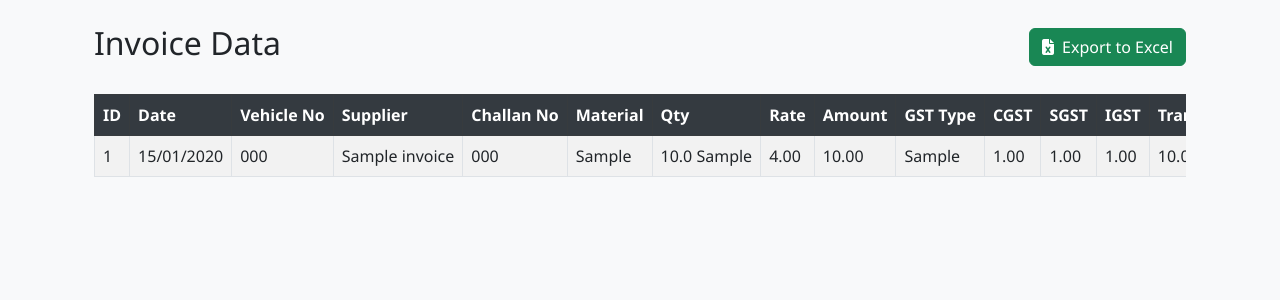
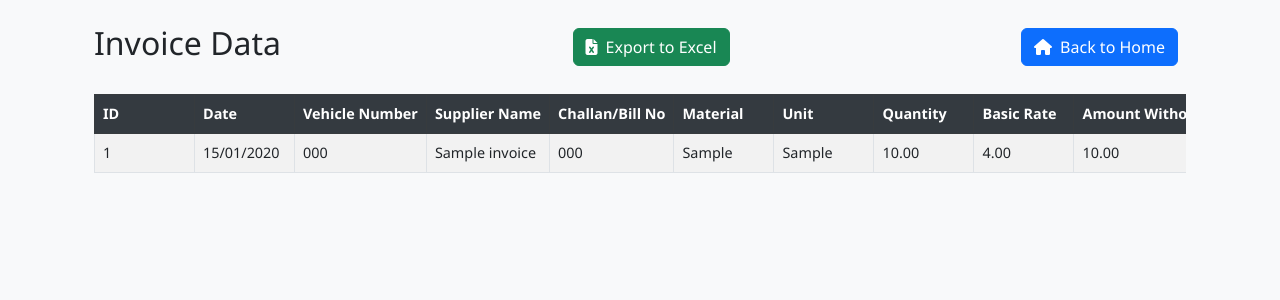
Before and after one commit to sarvesh-2109/raw_material, a Flask app: page /invoices in a window 1280 px wide. Shown: the top 300 px of the page. Run offline with Flask 3, Linux system fonts and the light colour scheme; tables that the repository leaves empty hold one stand-in row (values such as "Sample post"); some libraries are stand-ins or nearby versions.

Commit message:
Added back to home button on invoice page and changed created_at time to ist

```diff
--- a/models.py
+++ b/models.py
@@ -1,5 +1,8 @@
 from datetime import datetime
+from pytz import timezone
 from database import db
+
+IST = timezone('Asia/Kolkata')
 
 class Invoice(db.Model):
     __tablename__ = 'invoices'
@@ -49,7 +52,7 @@ class Invoice(db.Model):
     total_gst_amount = db.Column(db.Float, nullable=False)
     grand_total = db.Column(db.Float, nullable=False)
 
-    created_at = db.Column(db.DateTime, default=datetime.utcnow)
+    created_at = db.Column(db.DateTime, default=lambda: datetime.now(IST))
 
     def __repr__(self):
         return f'<Invoice {self.challan_bill_number}>'
--- a/templates/invoices.html
+++ b/templates/invoices.html
@@ -3,9 +3,14 @@
 {% block content %}
 <div class="container mt-4">
     <div class="d-flex justify-content-between align-items-center mb-4">
-        <h2>Invoice Data</h2>
+        <div>
+            <h2 class="d-inline-block">Invoice Data</h2>
+        </div>
         <a href="{{ url_for('export_invoices') }}" class="btn btn-success">
             <i class="fas fa-file-excel me-2"></i>Export to Excel
+        </a>
+        <a href="{{ url_for('index') }}" class="btn btn-primary me-2">
+            <i class="fas fa-home me-2"></i>Back to Home
         </a>
     </div>
 
@@ -15,20 +20,39 @@
                 <tr>
                     <th>ID</th>
                     <th>Date</th>
-                    <th>Vehicle No</th>
-                    <th>Supplier</th>
-                    <th>Challan No</th>
+                    <th>Vehicle Number</th>
+                    <th>Supplier Name</th>
+                    <th>Challan/Bill No</th>
                     <th>Material</th>
-                    <th>Qty</th>
-                    <th>Rate</th>
-                    <th>Amount</th>
+                    <th>Unit</th>
+                    <th>Quantity</th>
+                    <th>Basic Rate</th>
+                    <th>Amount Without GST</th>
                     <th>GST Type</th>
                     <th>CGST</th>
                     <th>SGST</th>
                     <th>IGST</th>
-                    <th>Transport</th>
-                    <th>Loading</th>
+                    <th>CESS</th>
+                    <th>TCS</th>
+                    <th>Transport With GST</th>
+                    <th>Transport Amount</th>
+                    <th>Transport CGST</th>
+                    <th>Transport SGST</th>
+                    <th>Transport TDS %</th>
+                    <th>Transport TDS Amount</th>
+                    <th>Transport After TDS</th>
+                    <th>Loading With GST</th>
+                    <th>Loading Amount</th>
+                    <th>Loading CGST</th>
+                    <th>Loading SGST</th>
+                    <th>Loading TDS %</th>
+                    <th>Loading TDS Amount</th>
+                    <th>Loading After TDS</th>
                     <th>Total TDS</th>
+                    <th>Total CESS</th>
+                    <th>Total TCS</th>
+                    <th>Total Excl. GST</th>
+                    <th>Total GST Amount</th>
                     <th>Grand Total</th>
                 </tr>
             </thead>
@@ -41,16 +65,35 @@
                     <td>{{ invoice.supplier_name }}</td>
                     <td>{{ invoice.challan_bill_number }}</td>
                     <td>{{ invoice.material }}</td>
-                    <td>{{ invoice.quantity }} {{ invoice.unit }}</td>
+                    <td>{{ invoice.unit }}</td>
+                    <td>{{ "%.2f"|format(invoice.quantity) }}</td>
                     <td>{{ "%.2f"|format(invoice.basic_rate) }}</td>
                     <td>{{ "%.2f"|format(invoice.amount_without_gst) }}</td>
                     <td>{{ invoice.gst_type }}</td>
                     <td>{{ "%.2f"|format(invoice.cgst) }}</td>
                     <td>{{ "%.2f"|format(invoice.sgst) }}</td>
                     <td>{{ "%.2f"|format(invoice.igst) }}</td>
+                    <td>{{ "%.2f"|format(invoice.cess) }}</td>
+                    <td>{{ "%.2f"|format(invoice.tcs) }}</td>
+                    <td>{{ 'Yes' if invoice.transport_with_gst else 'No' }}</td>
                     <td>{{ "%.2f"|format(invoice.transport_amount) }}</td>
+                    <td>{{ "%.2f"|format(invoice.transport_cgst) }}</td>
+                    <td>{{ "%.2f"|format(invoice.transport_sgst) }}</td>
+                    <td>{{ "%.2f"|format(invoice.transport_tds_percent) }}</td>
+                    <td>{{ "%.2f"|format(invoice.transport_tds_amount) }}</td>
+                    <td>{{ "%.2f"|format(invoice.transport_tds_deducted) }}</td>
+                    <td>{{ 'Yes' if invoice.loading_with_gst else 'No' }}</td>
                     <td>{{ "%.2f"|format(invoice.loading_amount) }}</td>
+                    <td>{{ "%.2f"|format(invoice.loading_cgst) }}</td>
+                    <td>{{ "%.2f"|format(invoice.loading_sgst) }}</td>
+                    <td>{{ "%.2f"|format(invoice.loading_tds_percent) }}</td>
+                    <td>{{ "%.2f"|format(invoice.loading_tds_amount) }}</td>
+                    <td>{{ "%.2f"|format(invoice.loading_tds_deducted) }}</td>
                     <td>{{ "%.2f"|format(invoice.total_tds) }}</td>
+                    <td>{{ "%.2f"|format(invoice.total_cess) }}</td>
+                    <td>{{ "%.2f"|format(invoice.total_tcs) }}</td>
+                    <td>{{ "%.2f"|format(invoice.total_excluding_gst) }}</td>
+                    <td>{{ "%.2f"|format(invoice.total_gst_amount) }}</td>
                     <td>{{ "%.2f"|format(invoice.grand_total) }}</td>
                 </tr>
                 {% endfor %}
@@ -58,4 +101,34 @@
         </table>
     </div>
 </div>
+
+<style>
+    .table-responsive {
+        max-height: 80vh;
+        overflow-x: auto;
+        overflow-y: auto;
+    }
+
+    .table thead th {
+        position: sticky;
+        top: 0;
+        background-color: #343a40;
+        color: white;
+        z-index: 10;
+    }
+
+    .table tbody tr:hover {
+        background-color: #f5f5f5;
+    }
+
+    .table td, .table th {
+        white-space: nowrap;
+        vertical-align: middle;
+        font-size: 0.9rem;
+    }
+
+    .table th {
+        min-width: 100px;
+    }
+</style>
 {% endblock %}
```
